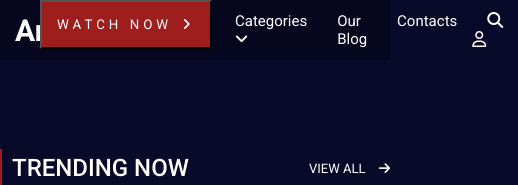
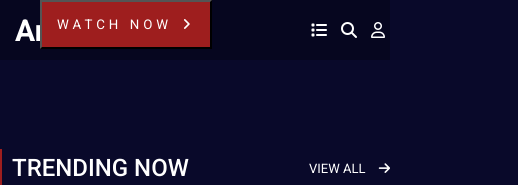
Before and after one commit to tuyetlnhh/front-end-class, a plain HTML site: page anime-web/index.html in a window 390 px wide. Shown: the top 185 px of the page, 518 px wide, since content can reach past the window. Drawn offline with Linux system fonts and the light colour scheme.

Commit message:
responsive web

```diff
--- /dev/null
+++ b/anime-web/assets/main.js
@@ -0,0 +1,5 @@
+document.getElementById('toggleMenu').addEventListener('click', function() {
+
+  console.log('click')
+  document.getElementById('header-menu').classList.toggle('isShow');
+})
--- /dev/null
+++ b/anime-web/assets/responsive.css
@@ -0,0 +1,36 @@
+@media (max-width: 675px) {
+  .header-menu {
+    position: absolute;
+    width: 100%;
+    top: 61px;
+    z-index: 1;
+    background: #000;
+    top: -100px;
+  }
+
+  .header-menu.isShow {
+    top: 60px;
+    display: block;
+  }
+
+
+  .header-icon {
+    width: 100%;
+    text-align: right;
+  }
+
+
+  .header-icon .header-btnMenu {
+    display: inline-block;
+    cursor: pointer;
+  }
+}
+
+
+@media (max-width: 450px) {
+
+}
+
+@media (max-width: 320px) {
+
+}
--- a/anime-web/assets/style.css
+++ b/anime-web/assets/style.css
@@ -44,8 +44,10 @@
   .header-logo span {
     color: #9e1e1e;
   }
+
   .header-menu {
     display: inline-flex;
+    transition: all 0.2s ease-in-out;
   }
 
   .menu-items {
@@ -57,8 +59,16 @@
     background-color: #9e1e1e;
   }
 
-  .header-icon i:first-child{
-    padding: 0 15px;
+  .header-icon {
+    padding-right: 5px;
+  }
+
+  .header-btnGlass {
+    padding: 10px;
+  }
+
+  .header-icon .header-btnMenu {
+    cursor: pointer;
   }
   /* End header */
 
--- a/anime-web/index.html
+++ b/anime-web/index.html
@@ -6,6 +6,7 @@
     <meta http-equiv="X-UA-Compatible" content="IE=edge" />
     <meta name="viewport" content="width=device-width, initial-scale=1.0" />
     <link rel="stylesheet" href="./assets/style.css" />
+    <link rel="stylesheet" href="./assets/responsive.css" />
     <link
         href="https://fonts.googleapis.com/css2?family=Roboto:ital,wght@0,100;0,400;0,500;0,700;1,400;1,500&display=swap"
         rel="stylesheet">
@@ -17,18 +18,24 @@
 <body>
     <div class="wrapper">
         <div class="header">
-            <div class="header-logo"><a href="#">Ani<span>me</span></div>
-            <ul class="header-menu">
-                <li class="menu-items"><a href="#">Homepage</li>
-                <li class="menu-items"><a href="#">
+            <div class="header-logo"><a href="#">Ani<span>me</span></a></div>
+            <ul class="header-menu" id="header-menu">
+                <li class="menu-items"><a href="#">Homepage</a></li>
+                <li class="menu-items">
+                    <a href="#">
                         Categories
-                        <i class="fa-solid fa-angle-down"></i>
+                        <i class="fa-solid fa-angle-down">
+
+                        </i>
+                    </a>
+
                 </li>
-                <li class="menu-items"><a href="#">Our Blog</li>
-                <li class="menu-items"><a href="#">Contacts</li>
+                <li class="menu-items"><a href="#">Our Blog</a></li>
+                <li class="menu-items"><a href="#">Contacts</a></li>
             </ul>
             <div class="header-icon">
-                <i class="fa-solid fa-magnifying-glass"></i>
+                <i class="fa-solid fa-list header-btnMenu" id="toggleMenu"></i>
+                <i class="fa-solid fa-magnifying-glass header-btnGlass"></i>
                 <i class="fa-regular fa-user"></i>
             </div>
         </div>
@@ -195,6 +202,10 @@
         </div>
         <div class="footer"></div>
     </div>
+
+
+    <script text="text/javascript" src="./assets/main.js"></script>
+
 </body>
 
 </html>
```
